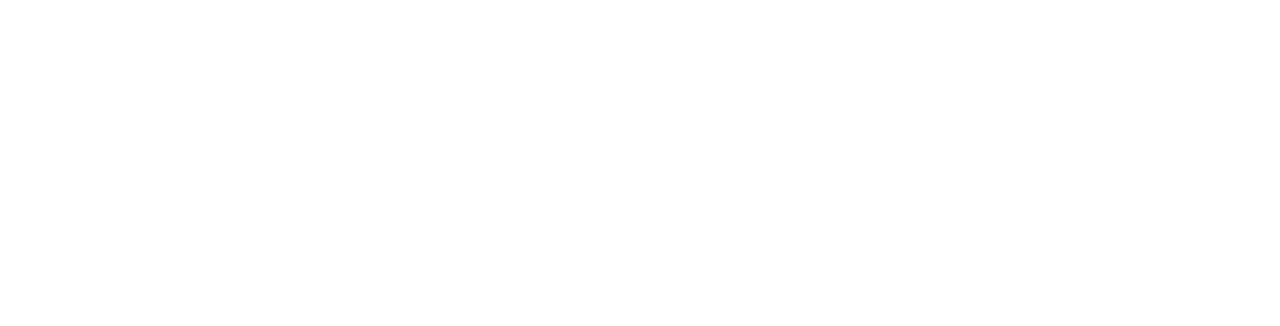
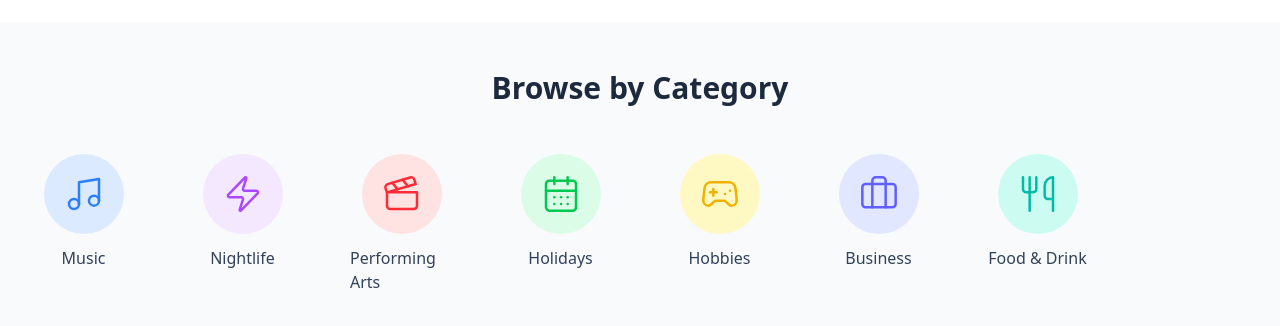
Before and after one commit to AhmadAbdelaziz8/ATC_01554128937, a React app in the folder frontend/: page / in a window 1280 px wide. Shown: the part 502-828 px from the top of the page. Before the commit the page ends 800 px from the top, so only its background shows below. Built offline with nearby package versions, Linux system fonts and the light colour scheme; the HTML template or start-up script is replaced by a standard one.

Commit message:
add category links to the homepage

```diff
--- /dev/null
+++ b/frontend/src/assets/mock/categories.js
@@ -0,0 +1,64 @@
+import {
+  Music,
+  Zap,
+  Clapperboard,
+  CalendarDays,
+  Heart,
+  Gamepad2,
+  Briefcase,
+  Utensils,
+} from "lucide-react";
+
+const categories = [
+  {
+    name: "Music",
+    icon: Music,
+    color: "text-blue-500",
+    bgColor: "bg-blue-100",
+    link: "/events/category/music",
+  },
+  {
+    name: "Nightlife",
+    icon: Zap,
+    color: "text-purple-500",
+    bgColor: "bg-purple-100",
+    link: "/events/category/nightlife",
+  },
+  {
+    name: "Performing Arts",
+    icon: Clapperboard,
+    color: "text-red-500",
+    bgColor: "bg-red-100",
+    link: "/events/category/performing-arts",
+  },
+  {
+    name: "Holidays",
+    icon: CalendarDays,
+    color: "text-green-500",
+    bgColor: "bg-green-100",
+    link: "/events/category/holidays",
+  },
+  {
+    name: "Hobbies",
+    icon: Gamepad2,
+    color: "text-yellow-500",
+    bgColor: "bg-yellow-100",
+    link: "/events/category/hobbies",
+  },
+  {
+    name: "Business",
+    icon: Briefcase,
+    color: "text-indigo-500",
+    bgColor: "bg-indigo-100",
+    link: "/events/category/business",
+  },
+  {
+    name: "Food & Drink",
+    icon: Utensils,
+    color: "text-teal-500",
+    bgColor: "bg-teal-100",
+    link: "/events/category/food-drink",
+  },
+];
+
+export default categories;
--- /dev/null
+++ b/frontend/src/components/CategoryLinks.jsx
@@ -0,0 +1,38 @@
+import { Link } from "react-router-dom";
+import categories from "../assets/mock/categories";
+export default function CategoryLinks() {
+  return (
+    <div className="py-8 sm:py-12 bg-slate-50">
+
+      <div className="container mx-auto px-4">
+        <h2 className="text-2xl sm:text-3xl font-semibold text-center mb-8 text-slate-800">
+          Browse by Category
+        </h2>
+        <div className="grid grid-cols-2 sm:grid-cols-3 md:grid-cols-4 lg:grid-cols-8 gap-4 md:gap-6">
+          {categories.map((category) => {
+            const IconComponent = category.icon;
+            return (
+              <Link
+                key={category.name}
+                to={category.link}
+                className="flex flex-col items-center p-4 rounded-lg group transition-transform duration-200 ease-in-out hover:scale-105"
+              >
+                <div
+                  className={`w-16 h-16 sm:w-20 sm:h-20 rounded-full flex items-center justify-center mb-3 transition-all duration-200 group-hover:shadow-lg ${category.bgColor}`}
+                >
+                  <IconComponent
+                    className={`w-8 h-8 sm:w-10 sm:h-10 ${category.color}`}
+                    strokeWidth={1.5}
+                  />
+                </div>
+                <span className="text-sm sm:text-base font-medium text-slate-700 group-hover:text-orange-500">
+                  {category.name}
+                </span>
+              </Link>
+            );
+          })}
+        </div>
+      </div>
+    </div>
+  );
+}
--- a/frontend/src/components/HeroSection.jsx
+++ b/frontend/src/components/HeroSection.jsx
@@ -5,7 +5,7 @@
   CarouselNext,
   CarouselPrevious,
 } from "@/components/ui/carousel";
-import heroItems from "@/assets/carousel-data";
+import heroItems from "@/assets/mock/carousel-data";
 
 export default function HeroSection() {
   return (
--- a/frontend/src/pages/HomePage.jsx
+++ b/frontend/src/pages/HomePage.jsx
@@ -1,10 +1,11 @@
 import HeroSection from "@/components/HeroSection";
+import CategoryLinks from "@/components/CategoryLinks";
 
 export default function HomePage() {
   return (
     <div className="text-3xl font-bold">
-      {" "}
       <HeroSection />
+      <CategoryLinks />
     </div>
   );
 }
```
Also changed, not shown: frontend/src/assets/mock/carousel-data.js (renamed from frontend/src/assets/carousel-data.js).
